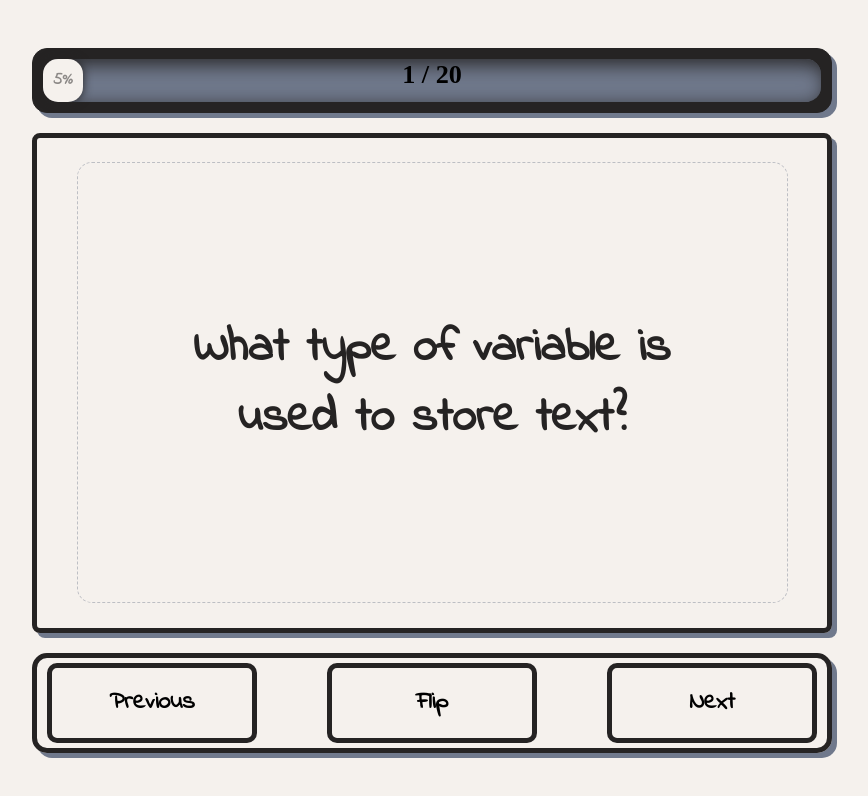
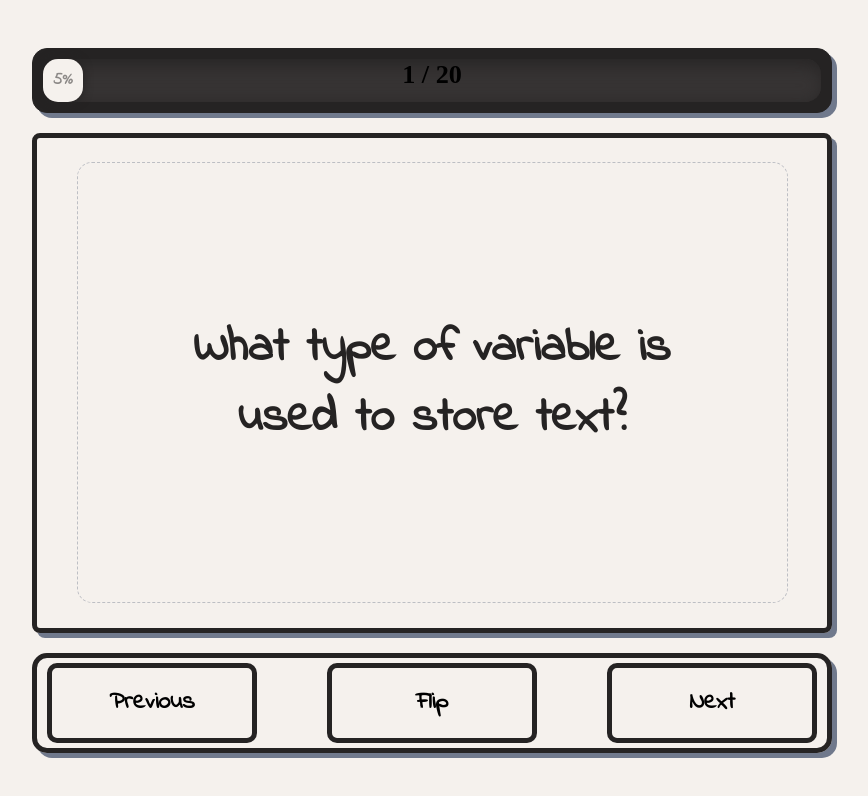
Before and after one commit to jFiesta11/Roadmap.sh-Frontend-Project-8---Flash-Cards-, a React (Vite) app: page / in a window 1280 px wide. Shown: the top 796 px of the page, without its empty margins (208-1076 px from the left). Built offline with nearby package versions, Linux system fonts and the light colour scheme; a web font is replaced by a local one.

Commit message:
Flash Card App in React 0.1.1: Adjusted colors on progress, needs fix on initial issues

```diff
--- a/src/styles/App.css
+++ b/src/styles/App.css
@@ -35,8 +35,8 @@ body{
     display: flex;
     height: 100%;
     width: 100%;
-    background-color: var(--shadow-color);
     border-radius: inherit;
+    background-color: var(--mute-dark-color);
     box-shadow: inset 5px 5px 20px var(--dark-color);
 }
 .card-progressBar{
--- a/src/styles/index.css
+++ b/src/styles/index.css
@@ -2,6 +2,7 @@
     --bg-color: #F5F1ED;
         --button-active : #d6d2cd;
     --dark-color: #252323;
+        --mute-dark-color:#373434 ;
     --shadow-color: #70798C;
         --mute-border-color: #70798c6b ;
     --text-font: "Margarine", 'sans-serif';
```
